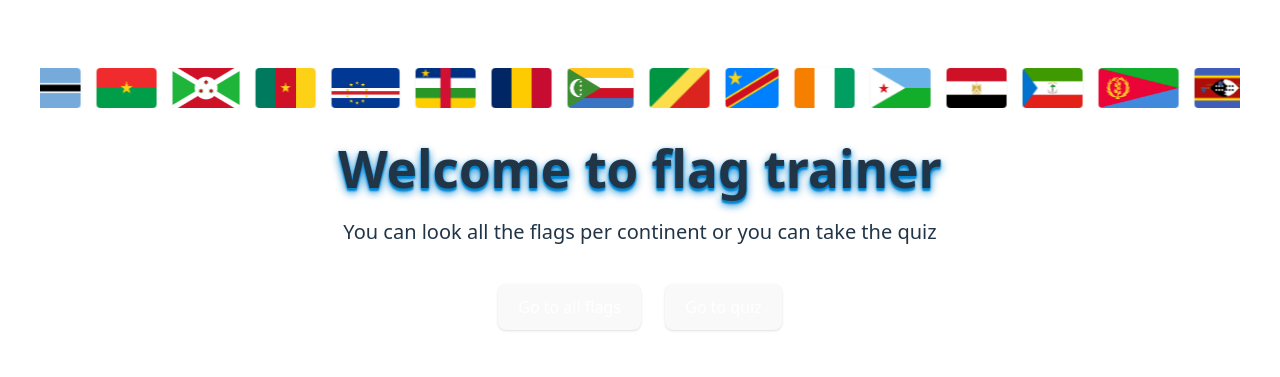
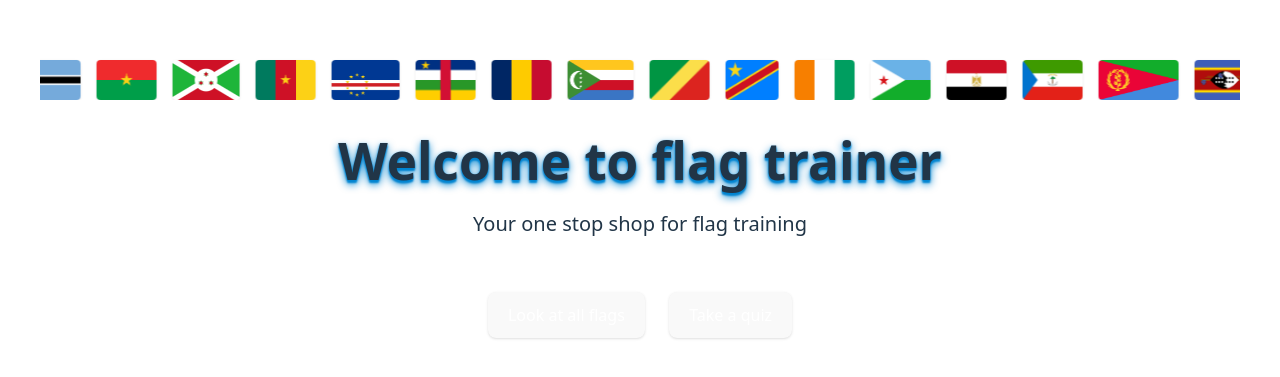
Before and after one commit to leonisperling/flagtrainer, a React (Vite) app: page / in a window 1280 px wide. Shown: the part 209-586 px from the top of the page. Built offline with nearby package versions, Linux system fonts and the light colour scheme.

Commit message:
Change text

```diff
--- a/src/components/Intro.tsx
+++ b/src/components/Intro.tsx
@@ -36,7 +36,7 @@ export default function Intro() {
           >
             ← Back
           </button>
-          <h2 className="text-2xl font-bold mb-4">Choose a continent to start the quiz</h2>
+          <h2 className="text-2xl font-bold mb-4">Choose a continent or quiz yourself on every flag!</h2>
           <div className='flex items-baseline gap-4 justify-center'>
             <select
               className="mb-6 px-3 py-2 border rounded"
@@ -66,10 +66,10 @@ export default function Intro() {
         <FlagMarquee />
       </div>
       <h1 className="text-2xl sm:text-3xl font-extrabold text-shadow-lg text-shadow-sky-600 mb-4 text-center leading-tight">Welcome to flag trainer</h1>
-      <h2 className="mb-8 text-lg sm:text-xl font-extralight text-center leading-loose">You can look all the flags per continent or you can take the quiz</h2>
-      <div className="flex flex-col sm:flex-row justify-center gap-4 sm:gap-6 w-full max-w-md mx-auto">
-        <button className="px-6 py-3 bg-blue-500 text-white rounded mb-2 sm:mb-0 w-full sm:w-auto text-lg font-semibold shadow-sm" onClick={() => setView('flags')}>Go to all flags</button>
-        <button className="px-6 py-3 bg-green-500 text-white rounded w-full sm:w-auto text-lg font-semibold shadow-sm" onClick={() => setView('quiz')}>Go to quiz</button>
+      <h2 className="mb-4 text-lg sm:text-xl font-extralight text-center leading-loose">Your one stop shop for flag training</h2>
+      <div className="flex flex-col sm:flex-row justify-center gap-4 sm:gap-6 w-full max-w-md mx-auto mt-8">
+        <button className="px-6 py-3 bg-blue-500 text-white rounded mb-2 sm:mb-0 w-full sm:w-auto text-lg font-semibold shadow-sm" onClick={() => setView('flags')}>Look at all flags</button>
+        <button className="px-6 py-3 bg-green-500 text-white rounded w-full sm:w-auto text-lg font-semibold shadow-sm" onClick={() => setView('quiz')}>Take a quiz</button>
       </div>
     </div>
   );
```
